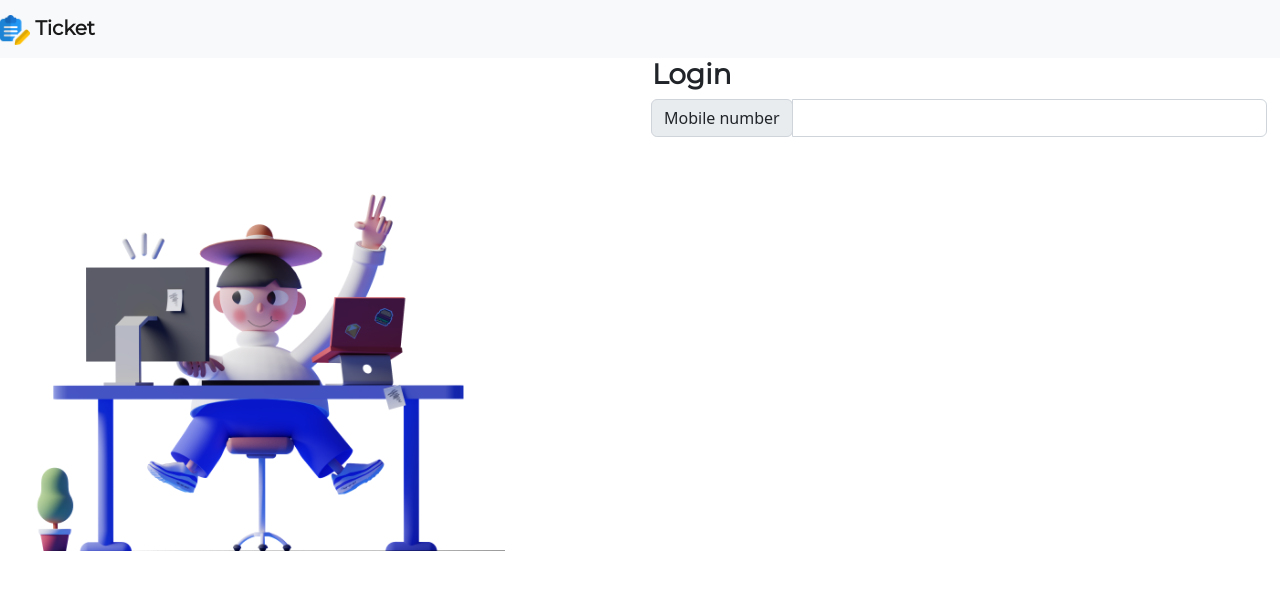
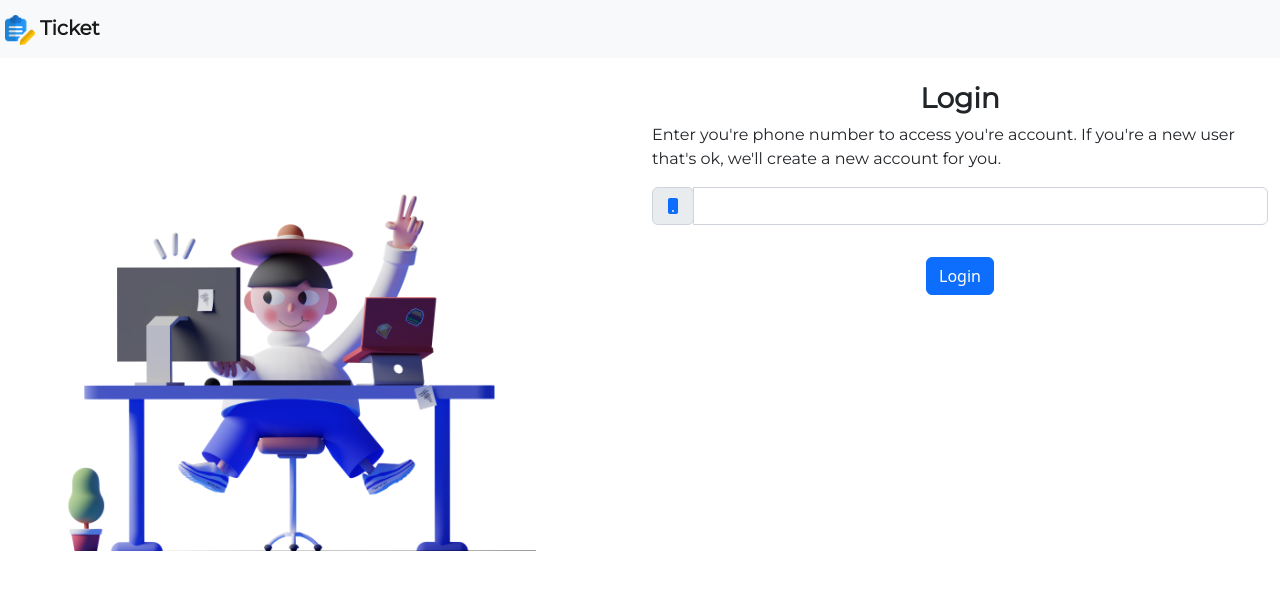
Before and after one commit to rohith1999/ticket-frontend, an Angular app in the folder ticket-frontend/: page / in a window 1280 px wide. Shown: the top 590 px of the page. Built offline with nearby package versions, Linux system fonts and the light colour scheme.

Commit message:
login UI complete

```diff
--- a/ticket-frontend/angular.json
+++ b/ticket-frontend/angular.json
@@ -98,5 +98,8 @@
         }
       }
     }
+  },
+  "cli": {
+    "analytics": false
   }
 }
--- a/ticket-frontend/src/app/login/login.component.css
+++ b/ticket-frontend/src/app/login/login.component.css
@@ -1,4 +1,5 @@
 @import url('https://fonts.googleapis.com/css2?family=Montserrat&display=swap');
+@import "~bootstrap-icons/font/bootstrap-icons.css";
 
 
 .home-image{
@@ -29,6 +30,7 @@ nav{
 
 img{
     text-align: center;
+    margin-left: 5%;
 }
 
 .nav-item{
--- a/ticket-frontend/src/app/login/login.component.html
+++ b/ticket-frontend/src/app/login/login.component.html
@@ -11,19 +11,27 @@
       <img class="home-image img-fluid" src="/assets/images/login.png">
     </div>
     <div class="col">
-            <div class="input-group input-group-sm mb-3">
-
+      &nbsp;
       <h3 class="home-title" style="text-align: center ;">Login</h3>
 
+      <p>
+        Enter you're phone number to access you're account. If you're a new user that's ok, we'll create a new account
+        for you.
+      </p>
+
+      <div class="input-group input-group-sm mb-3">
         <div class="input-group mb-3">
           <div class="input-group-prepend">
-                      <span class="input-group-text"  id="inputGroup-sizing-default">Mobile number</span>
+            <span class="input-group-text" id="basic-addon1">
+              <i class="bi bi-phone-fill text-primary"></i>
+            </span>
           </div>
           <input type="number" class="form-control" aria-label="Default" aria-describedby="inputGroup-sizing-default">
         </div>
-
       </div>
-
+      <div class="text-center">
+        <button type="button" class="btn btn-primary">Login</button>
+      </div>
     </div>
 
   </div>
```
Lines whose indentation alone changed are shown as unchanged.
